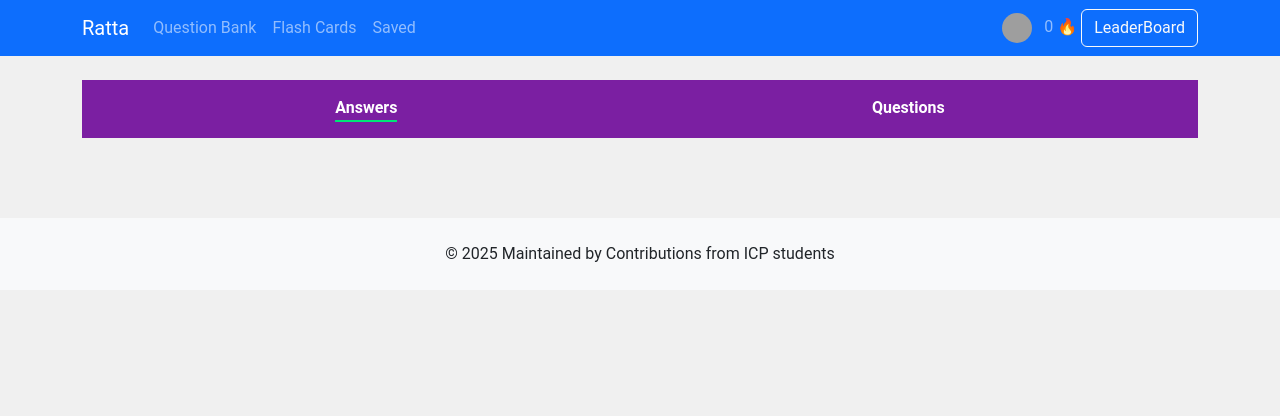
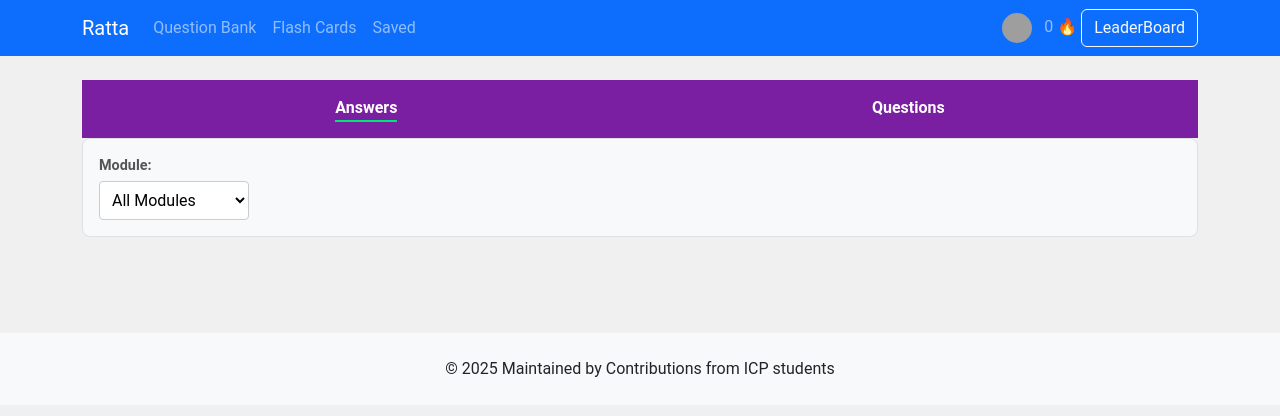
Before and after one commit to Prabesh01/cram4exam, a Django app: page /saved/ in a window 1280 px wide. Shown: the top 416 px of the page. Run offline with Django 5.2, Linux system fonts and the light colour scheme; the visitor is signed in with stand-in values (Sample User, id 1); data comes from the database, SQL or seed files in the repository; data that the repository does not hold is empty; parts of the project's set-up code (start-up, migrations or seed data) failed here and were passed over; grey boxes are pictures that could not be loaded.

Commit message:
saved: filter module

```diff
--- a/app/templates/saved.html
+++ b/app/templates/saved.html
@@ -72,15 +72,77 @@
         align-items: center;
       }
     }
+
+        .filter-container {
+            background-color: #f8f9fa;
+            padding: 1rem;
+            margin-bottom: 1rem;
+            border-radius: 8px;
+            border: 1px solid #e0e0e0;
+        }
+
+        .filter-row {
+            display: flex;
+            gap: 1rem;
+            align-items: center;
+            flex-wrap: wrap;
+        }
+
+        .filter-group {
+            display: flex;
+            flex-direction: column;
+            gap: 0.25rem;
+        }
+
+        .filter-label {
+            font-weight: bold;
+            font-size: 0.9rem;
+            color: #555;
+        }
+
+        select {
+            padding: 0.5rem;
+            border: 1px solid #ccc;
+            border-radius: 4px;
+            background-color: white;
+            min-width: 150px;
+        }
+
+summary {
+  display: flex;
+  align-items: center;
+  cursor: pointer;
+  font-size: 1.2em;
+  font-weight: bold;
+  padding: 0.5em 0;
+}
+
+.summary-title {
+  margin-left: 0.3em;
+}
   </style>
   <header>
     <div class="tab">Answers</div>
     <div class="tab">Questions</div>
 
   </header>
+
+    <div class="filter-container">
+        <div class="filter-row">
+            <div class="filter-group">
+                <label class="filter-label">Module:</label>
+                <select id="moduleFilter">
+                    <option value="">All Modules</option>
+                </select>
+            </div>
+        </div>
+    </div>
+
+
+
   <div class="content" id="answered">
     {% for question, answers in grouped_answers.items %}
-    <div class="card" id="answer-{{ answer.pk }}">
+    <div class="card" data-module="{{ question.module }}{% if question.module.year_long %} - {{ question.sem }}{% endif %}">
       <div class="card-header">
         <div>
           <strong>{{ question.module }} {% if question.module.year_long %}[y{{question.module.year}}-sem{{question.sem}}]{%endif%}</strong><br>
@@ -106,9 +168,10 @@
 
   <div class="content" id="bookmarked" style="display:none;">
     {% if questions %}
-    <h3>Contributions</h3>
+    <details>
+    <summary><h3 class="summary-title"><span style="">&#11163;</span>Contributions ({{questions|length}})</h3></summary>
     {% for question in questions %}
-    <div class="card">
+    <div class="card" data-module="{{ question.module }}{% if question.module.year_long %} - {{ question.sem }}{% endif %}">
       <div class="card-header">
         <div>
           <strong>{{ question.module }}</strong><br>
@@ -123,10 +186,11 @@
       </div>
     </div>
     {% endfor %}
-    <h3>Bookmarks</h3>
+    </details>
+    <h3>Bookmarks ({{bookmarks|length}})</h3>
     {% endif %}
     {% for b in bookmarks %}
-    <div class="card">
+    <div class="card" data-module="{{ b.question.module }}{% if b.question.module.year_long %} - {{ b.question.sem }}{% endif %}">
       <div class="card-header">
         <div>
           <strong>{{ b.question.module }}</strong><br>
@@ -170,7 +234,45 @@
   </script>
 
   <script>
+let allModules = new Set();
+function populateDropdown(){
+
+const select = document.getElementById("moduleFilter");
+            const items = document.querySelectorAll('[data-module]');
+            items.forEach(item => {
+                const module = item.getAttribute('data-module');
+                allModules.add(module);
+});
+allModules.forEach(module => {
+                    const option = document.createElement('option');
+                    option.value = module;
+                    option.textContent = module;
+                    select.appendChild(option);
+	});
+}
+
+        function applyFilters() {
+            const moduleFilter = document.getElementById('moduleFilter').value;
+
+            const items = document.querySelectorAll('[data-module]');
+
+            items.forEach(item => {
+                const itemModule = item.getAttribute('data-module');
+
+                let shouldShow = true;
+
+                if (moduleFilter && itemModule !== moduleFilter) {
+                    shouldShow = false;
+                }
+
+                item.style.display = shouldShow ? 'block' : 'none';
+            });
+        }
+
+
+        document.getElementById('moduleFilter').addEventListener('change', applyFilters);
     document.addEventListener('DOMContentLoaded', function() {
+        populateDropdown();
         // Add click event listeners to all edit answer links
         document.querySelectorAll('.edit-answer').forEach(function(editLink) {
             editLink.addEventListener('click', function(e) {
```
